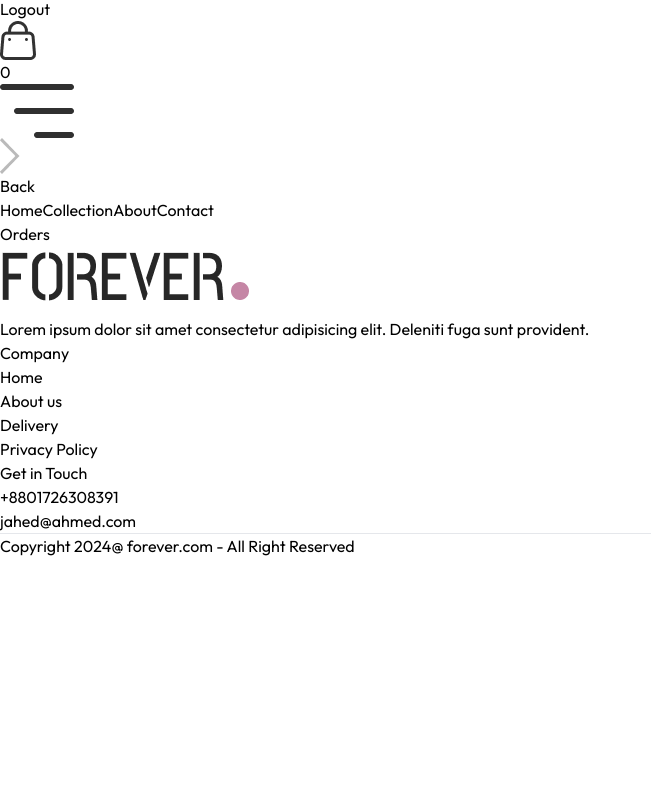
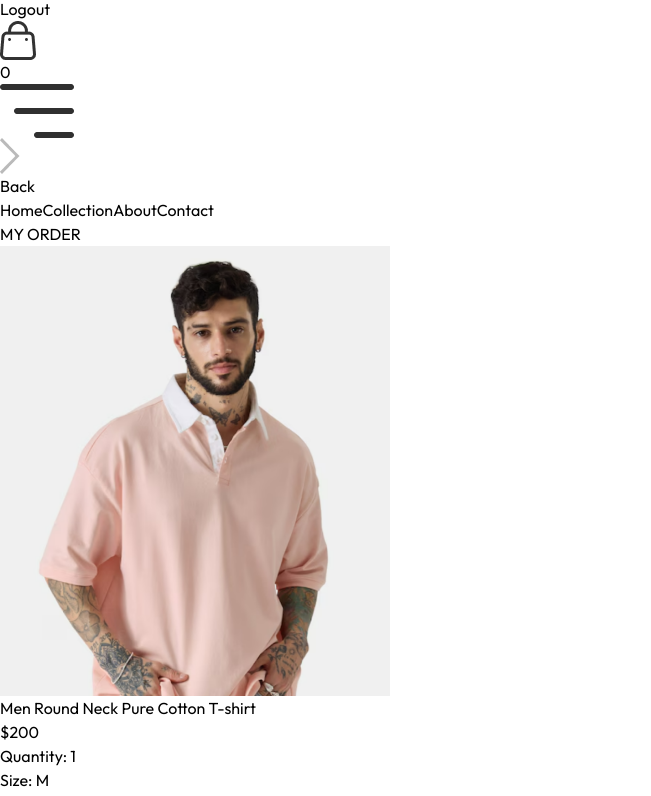
Before and after one commit to jahedripon9/ecommerce-app-frontend, a React (Vite) app: page /orders in a window 1280 px wide. Shown: the part 300-1096 px from the top of the page, without its empty margins (0-651 px from the left). Before the commit the page ends 858 px from the top, so only its background shows below. Built offline with nearby package versions, Linux system fonts and the light colour scheme.

Commit message:
My Order Page Ready

```diff
--- a/src/pages/Orders.jsx
+++ b/src/pages/Orders.jsx
@@ -1,7 +1,42 @@
+import { useContext } from "react"
+import { ShopContext } from "../context/ShopContext"
+import Title from "../components/Title";
 
 const Orders = () => {
+  const { products, currency } = useContext(ShopContext);
   return (
-    <div>Orders</div>
+    <div className="border-t pt-16">
+      <div className="text-2xl">
+        <Title text1={"MY "} text2={" ORDER"} />
+      </div>
+      <div className="">
+        {
+          products.slice(1, 4).map((item, index) => (
+            <div className="py-4 border-t border-b text-gray-700 flex flex-col md:flex-row md:items-center md:justify-between gap-4" key={index}>
+              <div className="flex items-center gap-6 text-sm">
+                <img className="w-16 sm:w-20" src={item.image[0]} alt="" />
+                <div>
+                  <p className="sm:text-base font-medium">{item.name}</p>
+                  <div className="flex items-center gap-3 mt-2 text-base text-gray-700">
+                    <p className="text-lg">{currency}{item.price}</p>
+                    <p>Quantity: 1</p>
+                    <p>Size: M </p>
+                  </div>
+                  <p className="mt-2">Date: <span className="text-gray-400">JUl 25, 2024</span></p>
+                </div>
+              </div>
+              <div className="md:w-1/2 flex justify-between">
+                <div className="flex  items-center gap-2">
+                  <p className="min-w-2 h-2 rounded-full bg-green-500"></p>
+                  <p className="text-sm md:text-base">Ready to ship</p>
+                </div>
+                <button className="border px-4 py-2 text-sm font-medium rounded-sm">Track Order</button>
+              </div>
+            </div>
+          ))
+        }
+      </div>
+    </div>
   )
 }
 
```
